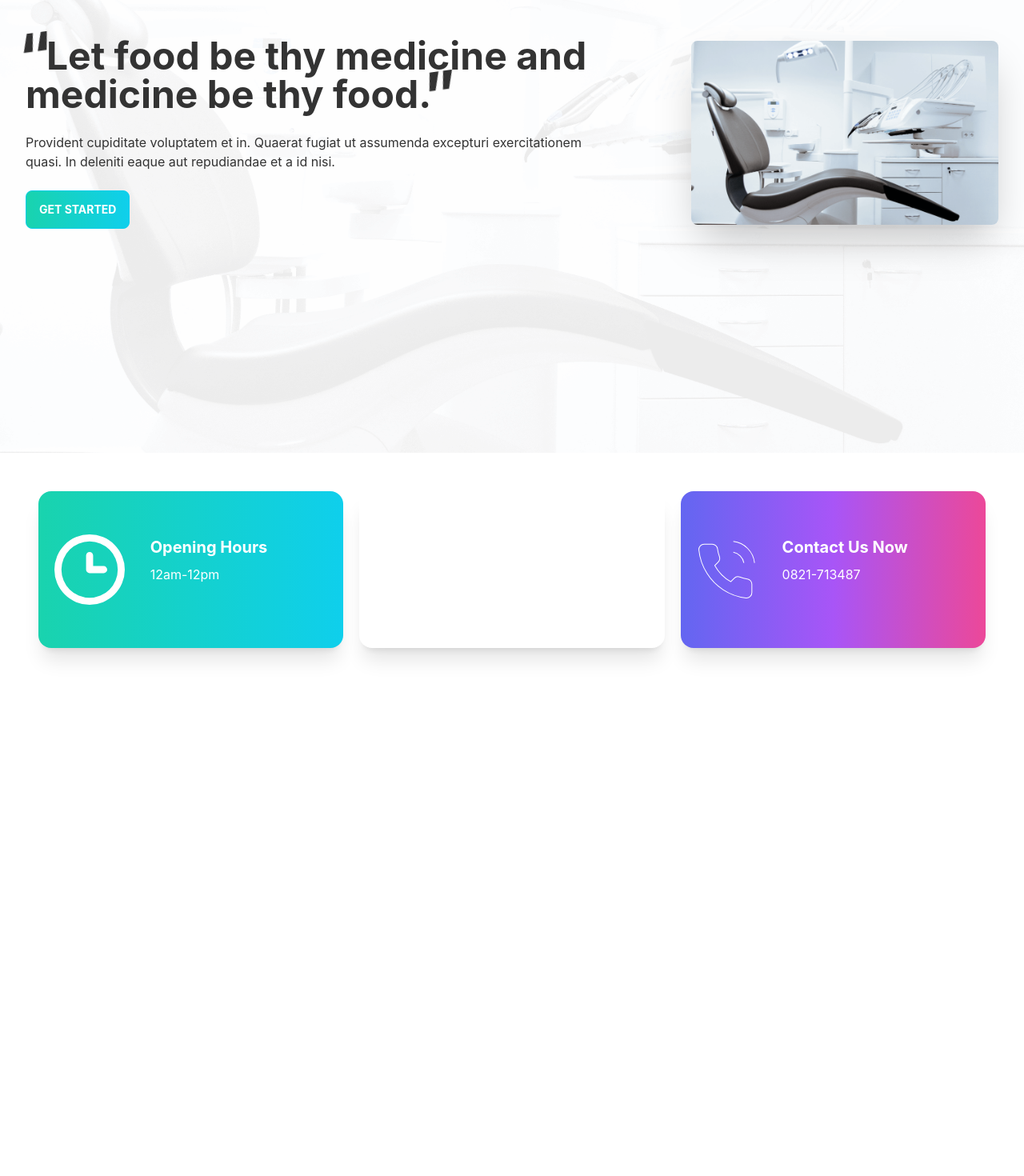
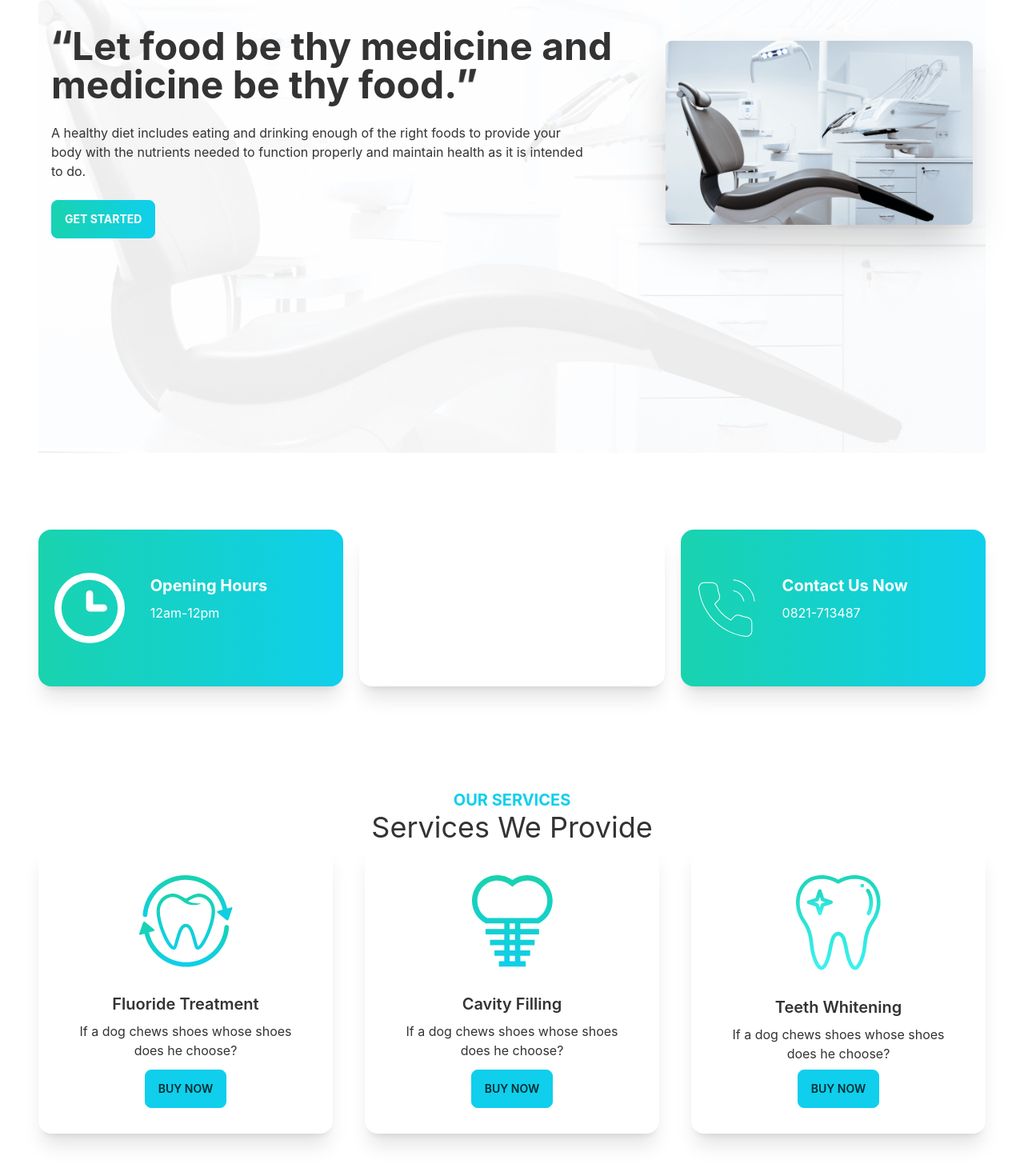
Before and after one commit to ImrulEmon/Meditrina-Client, a React (Create React App) app: page / in a window 1280 px wide. Shown: the part 298-1768 px from the top of the page at 80% size. Before the commit the page ends 1156 px from the top, so only its background shows below. Built offline with nearby package versions, Linux system fonts and the light colour scheme.

Commit message:
our services card

```diff
--- a/src/Pages/Home/Banner.js
+++ b/src/Pages/Home/Banner.js
@@ -4,9 +4,13 @@ import "./Banner.css";
 
 const Banner = () => {
   return (
-    <div class="hero min-h-screen px-4 hero-bg bg-no-repeat bg-cover bg-center bg-fixed">
+    <div class="hero min-h-screen hero-bg bg-no-repeat bg-cover bg-center bg-fixed">
       <div class="hero-content flex-col lg:flex-row-reverse">
-    <img src={chair} class="max-w-sm rounded-lg shadow-2xl w-72 object-contain w-full h-full object-center lg:w-full lg:h-full" />
+        <img
+          src={chair}
+          class="max-w-sm rounded-lg shadow-2xl w-72 object-contain w-full h-full object-center lg:w-full lg:h-full"
+          alt="hero-img-chair"
+        />
         <div>
           <h1 class="text-5xl font-bold">
             {" "}
@@ -15,9 +19,9 @@ const Banner = () => {
             </blockquote>
           </h1>
           <p class="py-6 pr-20">
-          Provident cupiditate voluptatem et in. Quaerat fugiat ut assumenda
-          excepturi exercitationem quasi. In deleniti eaque aut repudiandae et
-          a id nisi.
+            A healthy diet includes eating and drinking enough of the right
+            foods to provide your body with the nutrients needed to function
+            properly and maintain health as it is intended to do.
           </p>
           <button class="btn btn-primary uppercase text-white font-bold bg-gradient-to-r from-secondary to-primary">
             Get Started
@@ -30,5 +34,6 @@ const Banner = () => {
 
 export default Banner;
 
-
-{/* */}
+{
+  /* */
+}
--- a/src/Pages/Home/Home.js
+++ b/src/Pages/Home/Home.js
@@ -2,11 +2,13 @@ import React from 'react';
 import Banner from './Banner';
 import Info from './Info/Info';
 import "./Home.css"
+import Services from './Services/Services';
 const Home = () => {
     return (
-        <div className='home'>
+        <div className='home px-12'>
             <Banner />
             <Info />
+            <Services/>
         </div>
     );
 };
--- a/src/Pages/Home/Info/Info.js
+++ b/src/Pages/Home/Info/Info.js
@@ -6,7 +6,7 @@ import phone from "../../../assets/icons/phone.svg";
 
 const Info = () => {
   return (
-    <div className="my-12 grid grid-cols-1 md:grid-cols-2 lg:grid-cols-3 gap-5 px-12">
+    <div className="my-24 grid grid-cols-1 md:grid-cols-2 lg:grid-cols-3 gap-5">
       <InfoCard
         cardTitle="Opening Hours"
         bgClass="bg-gradient-to-r from-secondary to-primary"
@@ -21,7 +21,7 @@ const Info = () => {
       ></InfoCard>
       <InfoCard
         cardTitle="Contact Us Now"
-        bgClass="bg-gradient-to-r from-indigo-500 via-purple-500 to-pink-500"
+        bgClass="bg-gradient-to-r from-secondary to-primary"
         img={phone}
         info=" 0821-713487"
       ></InfoCard>
--- a/src/Pages/Home/Info/InfoCard.js
+++ b/src/Pages/Home/Info/InfoCard.js
@@ -3,7 +3,7 @@ import React from "react";
 const InfoCard = ({img,cardTitle,bgClass,info}) => {
   return (
     <div className={`card lg:card-side bg-base-100 shadow-xl py-6 ${bgClass}`}>
-      <figure className="md:pl-5 lg:pl-5">
+      <figure className="lg:pl-5">
         <img src={img} alt="Album" />
       </figure>
       <div class="card-body text-white">
--- /dev/null
+++ b/src/Pages/Home/Services/Service.js
@@ -0,0 +1,28 @@
+import React from "react";
+import "./Service.css";
+
+const Service = ({service}) => {
+
+    const {name,description,img}=service;
+
+  return (
+    <div class="card lg:max-w-lg bg-base-100 shadow-xl mx-auto">
+      <figure class="px-10 pt-10">
+        <img
+          src={img}
+          alt="Shoes"
+          class="rounded-xl"
+        />
+      </figure>
+      <div class="card-body items-center text-center">
+        <h2 class="card-title">{name}</h2>
+        <p>If a dog chews shoes whose shoes does he choose?</p>
+        <div class="card-actions">
+          <button class="btn btn-primary">Buy Now</button>
+        </div>
+      </div>
+    </div>
+  );
+};
+
+export default Service;
--- /dev/null
+++ b/src/Pages/Home/Services/ServiceBanner.js
@@ -0,0 +1,19 @@
+import React from "react";
+import treatment from "../../../assets/images/treatment.png"
+
+const ServiceBanner = () => {
+  return (
+    <div class="hero min-h-screen bg-base-200">
+  <div class="hero-content flex-col lg:flex-row">
+    <img src="https://placeimg.com/260/400/arch" class="max-w-sm rounded-lg shadow-2xl" />
+    <div className="">
+      <h1 class="text-5xl font-bold">Box Office News!</h1>
+      <p class="py-6">Provident cupiditate voluptatem et in. Quaerat fugiat ut assumenda excepturi exercitationem quasi. In deleniti eaque aut repudiandae et a id nisi.</p>
+      <button class="btn btn-primary">Get Started</button>
+    </div>
+  </div>
+</div>
+  );
+};
+
+export default ServiceBanner;
--- /dev/null
+++ b/src/Pages/Home/Services/Services.js
@@ -0,0 +1,43 @@
+import React from "react";
+import Service from "./Service";
+import fluoride from "../../../assets/images/fluoride.png";
+import cavity from "../../../assets/images/cavity.png";
+import whitening from "../../../assets/images/whitening.png";
+import ServiceBanner from "./ServiceBanner";
+
+const Services = () => {
+    const services=[
+        {_id:1,name:"Fluoride Treatment",description:'',img:fluoride},
+        {_id:2,name:"Cavity Filling",description:'',img:cavity},
+        {_id:3,name:"Teeth Whitening",description:'',img:whitening}
+    ]
+  return (
+    <div className="my-32">
+      <div className="text-center">
+        <h3 className="text-primary font-bold text-xl landing-7 uppercase">
+          Our Services
+        </h3>
+        <h2 className="text-4xl landing-10 ">Services We Provide</h2>
+      </div>
+
+      {/* Service */}
+
+      <div className="grid sm:grid-cols-1 md:grid-cols-3 lg:grid-cols-3 gap-10">
+      {/*  container mx-auto */}
+        {
+            services.map(service=><Service key={service._id}
+            service={service}></Service>)
+        }
+      </div>
+
+    {/* Service Banner */}
+
+    {/* <div className="my-24">
+    <ServiceBanner/>
+    </div> */}
+
+    </div>
+  );
+};
+
+export default Services;
```
Also changed, not shown: src/Pages/Home/Services/Service.css (added), src/Pages/Home/Services/Services.css (added). Lines whose indentation alone changed are shown as unchanged.
